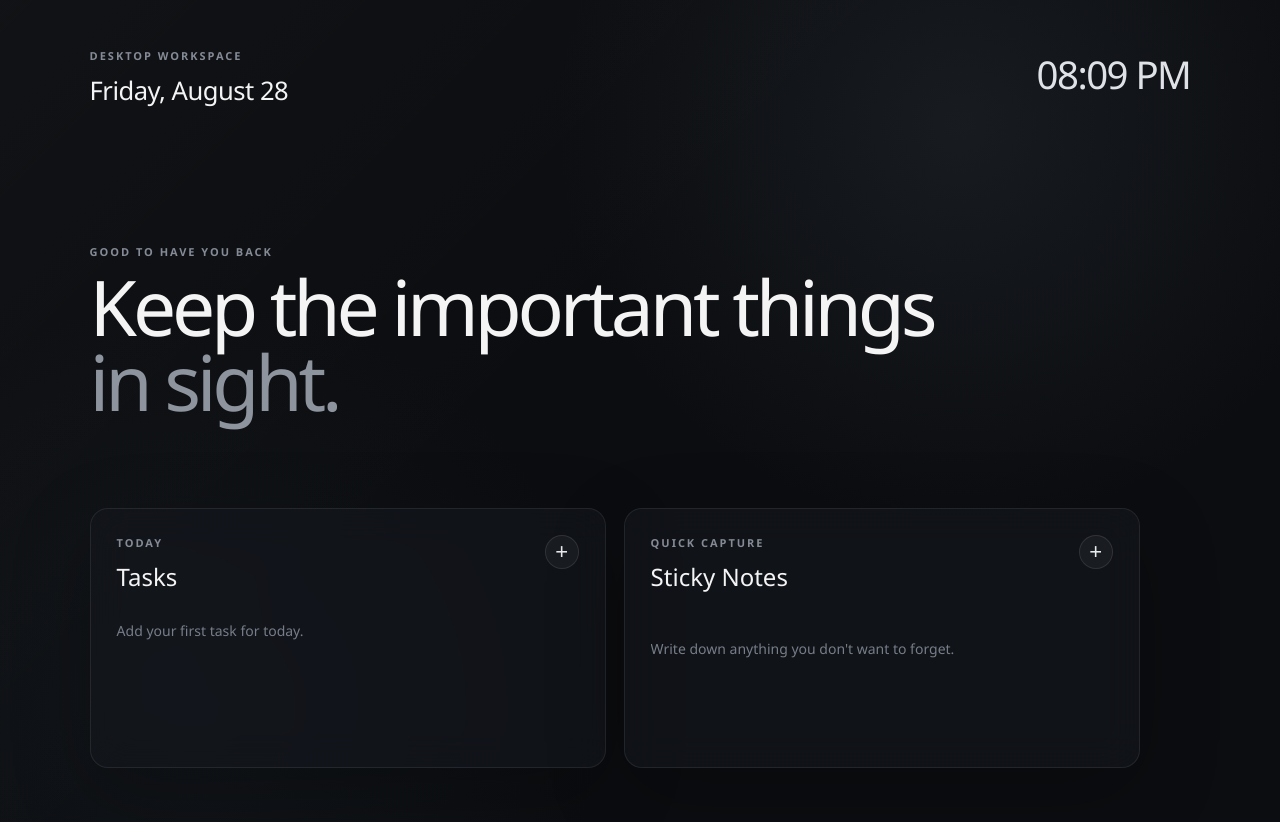
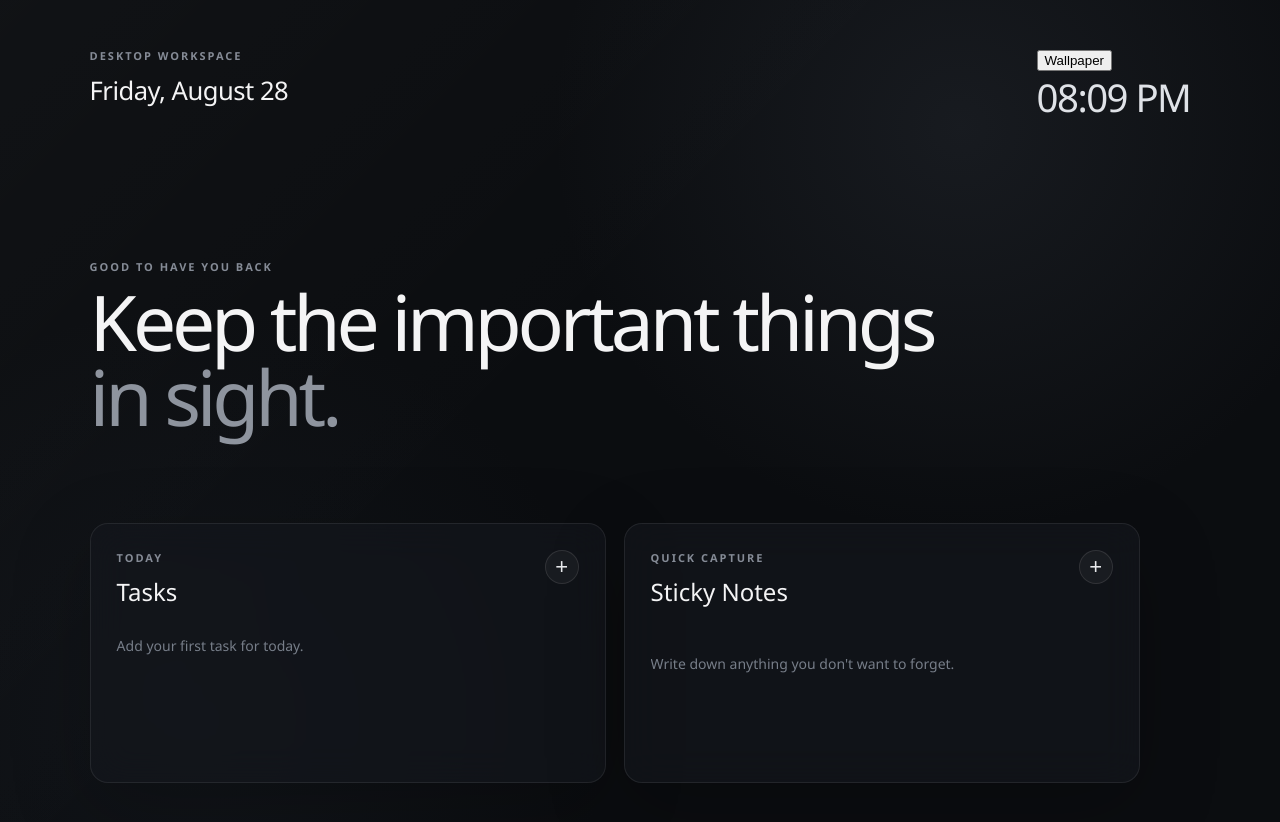
Before and after one commit to fizzahussain/Desktop-Wallpaper-Dashboard, an Electron app: page src/index.html in a window 1280 px wide. Drawn offline with Linux system fonts and the light colour scheme.

Commit message:
feat: add wallpaper picker to desktop workspace

```diff
--- a/src/index.html
+++ b/src/index.html
@@ -7,10 +7,14 @@
   <link rel="stylesheet" href="./styles.css" />
 </head>
 <body>
+  <input id="wallpaper-picker" type="file" accept="image/*" hidden />
   <main class="dashboard">
     <header class="topbar">
       <div><p class="eyebrow">DESKTOP WORKSPACE</p><h1 id="date">Saturday, August 29</h1></div>
-      <div class="clock" id="clock">00:00</div>
+      <div class="header-actions">
+        <button class="wallpaper-button" id="wallpaper-button" title="Choose wallpaper">Wallpaper</button>
+        <div class="clock" id="clock">00:00</div>
+      </div>
     </header>
     <section class="hero"><p class="eyebrow">GOOD TO HAVE YOU BACK</p><h2>Keep the important things<br /><span>in sight.</span></h2></section>
     <section class="grid">
@@ -24,6 +28,7 @@
       </article>
     </section>
   </main>
+  <script src="./settings.js"></script>
   <script src="./notes.js"></script>
   <script src="./tasks.js"></script>
   <script src="./renderer.js"></script>
```
